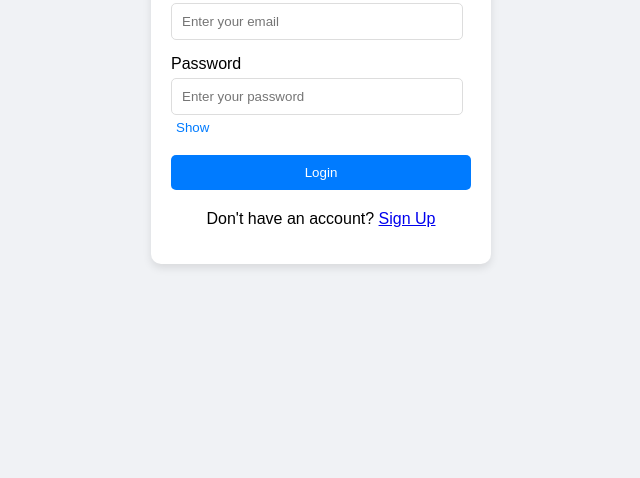
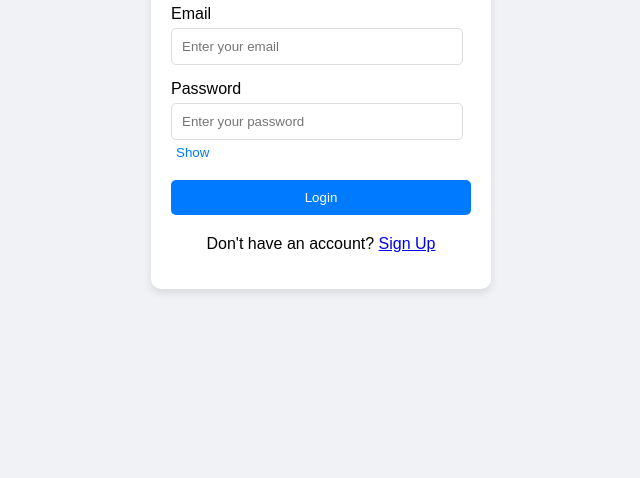
Before and after one commit to Nordall30/complain.site, a plain HTML site: page index.html in a window 1280 px wide. Shown: the part 322-800 px from the top of the page, without its empty margins (319-959 px from the left). Drawn offline with Linux system fonts and the light colour scheme.

Commit message:
Update styles.css

```diff
--- a/styles.css
+++ b/styles.css
@@ -17,6 +17,7 @@ body {
   box-shadow: 0 4px 8px rgba(0, 0, 0, 0.1);
   text-align: center;
   width: 300px;
+  margin-top: 50px; /* Adjust margin-top as needed */
 }
 
 .form-container h2 {
```
